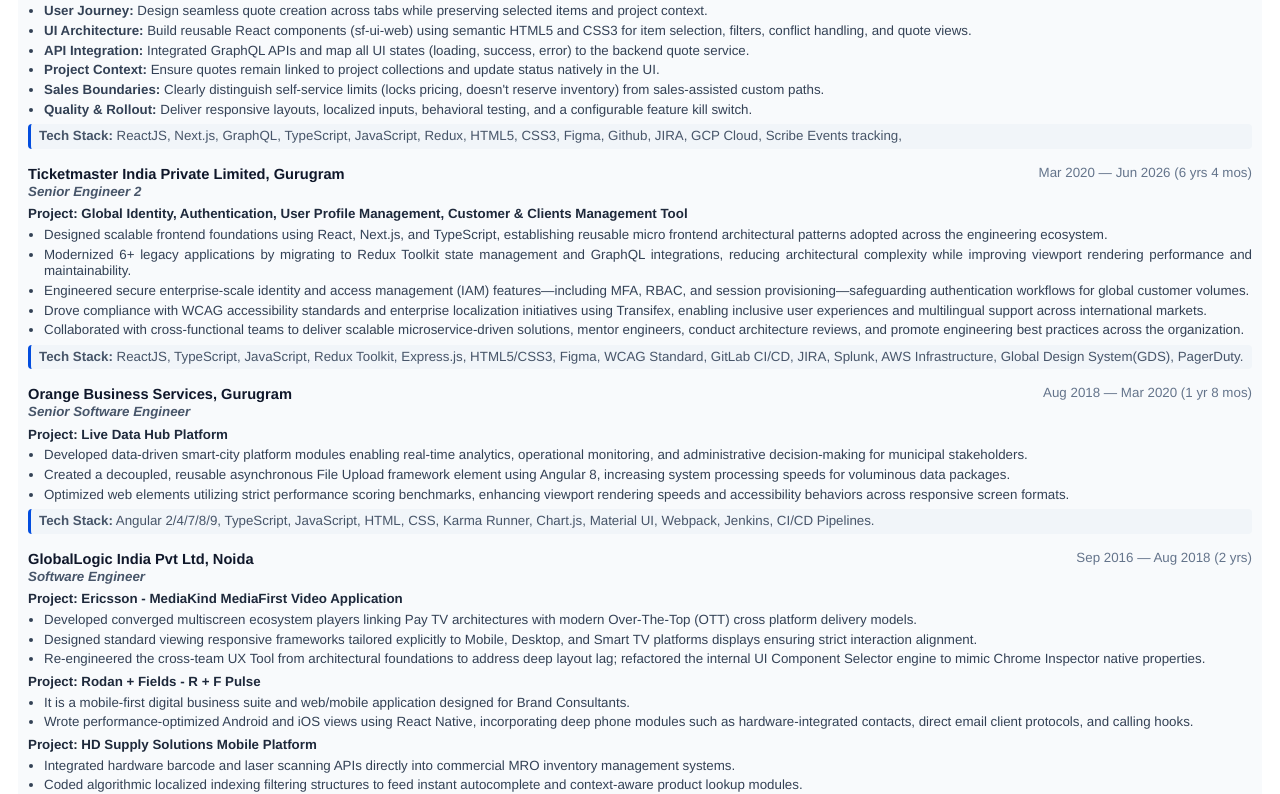
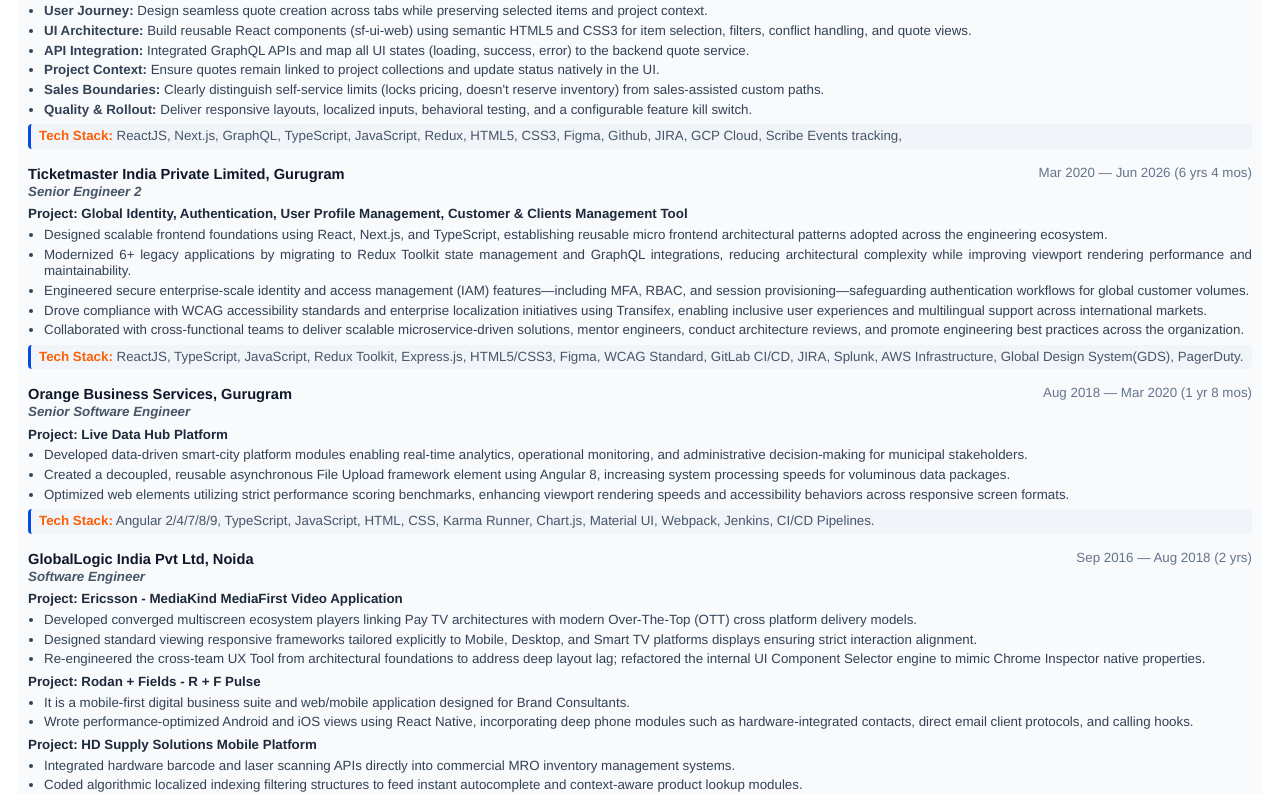
Before and after one commit to pravinjhs/resume-builder, a React (Vite) app: page /resume-builder/resume in a window 1280 px wide. Shown: the part 908-1702 px from the top of the page. Built offline with nearby package versions, Linux system fonts and the light colour scheme.

Commit message:
Rename .tech-stack-line to .tech-stack-heading

```diff
--- a/src/index.css
+++ b/src/index.css
@@ -42,7 +42,7 @@
   border-left: 3px solid var(--heading-color);
 }
 
-.tech-stack-line strong {
+.tech-stack-heading {
     color: var(--heading-line-color);
     font-weight: 700;
 }
```
